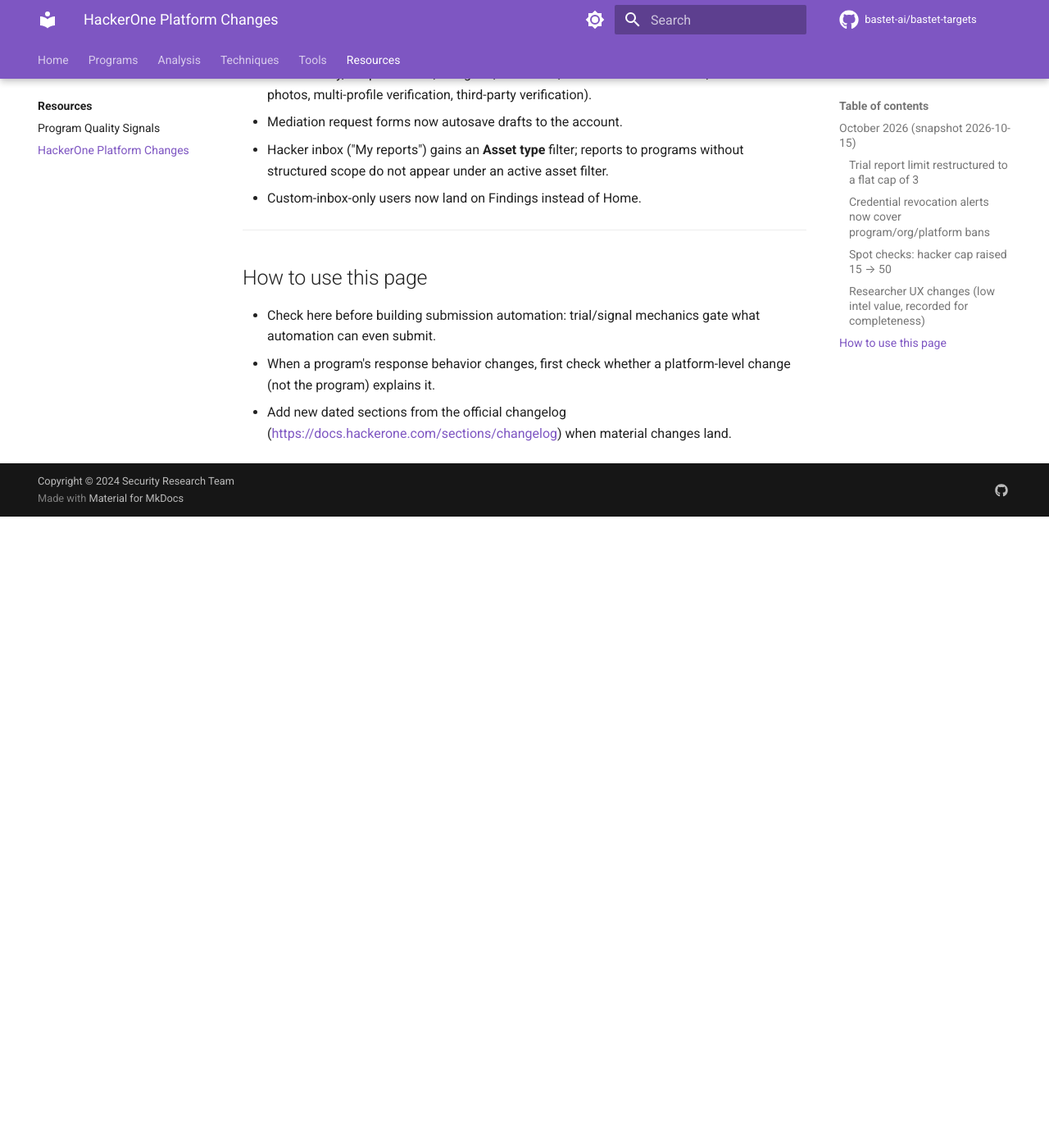
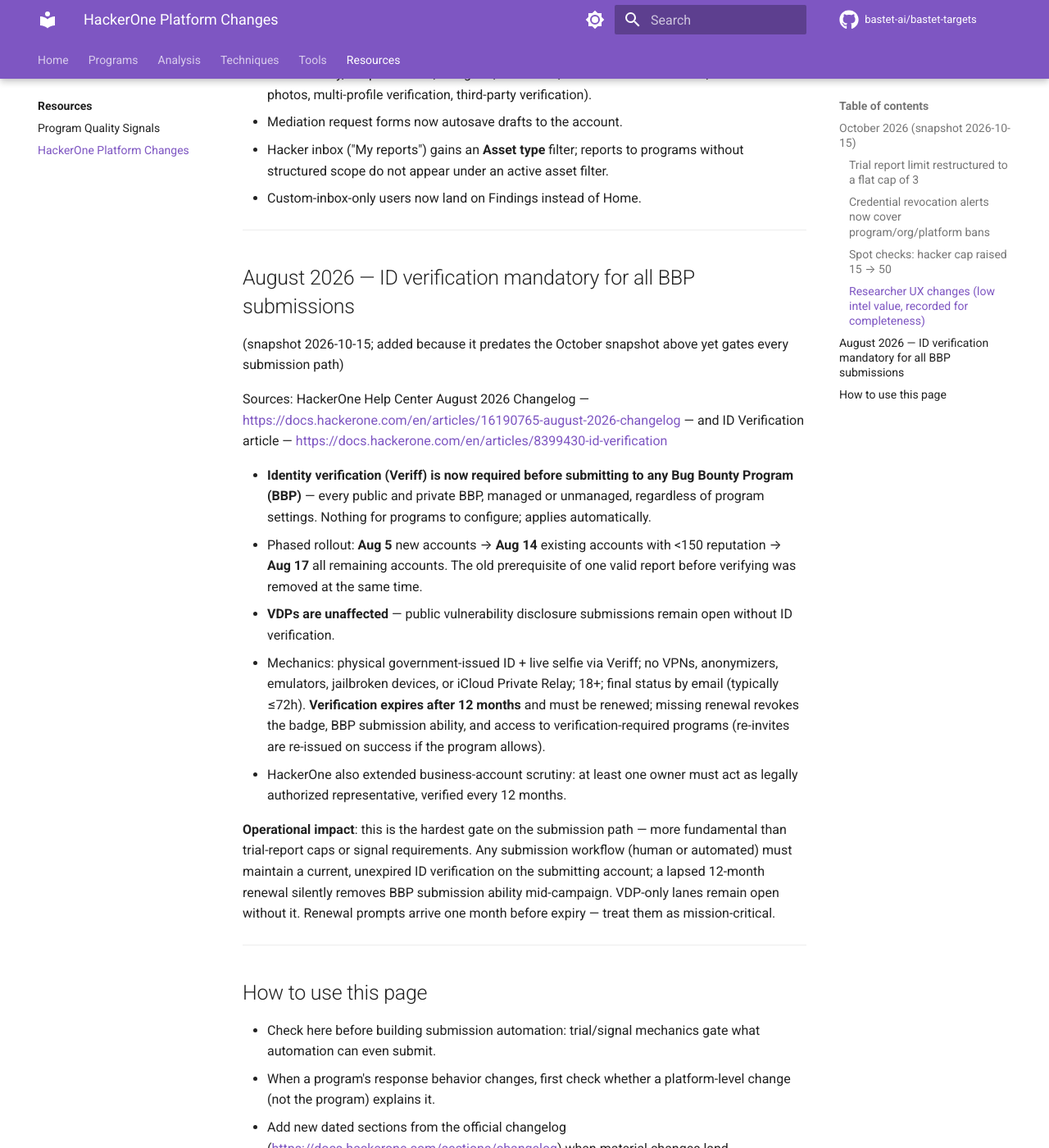
Before and after one commit to bastet-ai/bastet-targets, an MkDocs documentation site: the page built from docs/resources/hackerone-platform-changes.md, in a window 1280 px wide and 1400 px high, scrolled down 1979 px. Shown: the whole window at 82% size. Built offline with MkDocs 1.6.1 and Material for MkDocs 9.7.7, drawn with Linux system fonts in a browser that asks for light colours; comment, search, counter and statistics services are not loaded; before the commit the page ends 2609 px from its top, so only the background shows below that.

Commit message:
Platform intel 2026-10-15: August 2026 ID-verification mandate for all BBP submissions (Veriff, phased Aug 5/14/17, VDPs exempt, 12-month renewal gate) added to platform-changes page

```diff
--- a/docs/resources/hackerone-platform-changes.md
+++ b/docs/resources/hackerone-platform-changes.md
@@ -83,6 +83,42 @@
 
 ---
 
+## August 2026 — ID verification mandatory for all BBP submissions
+(snapshot 2026-10-15; added because it predates the October snapshot above yet
+gates every submission path)
+
+Sources: HackerOne Help Center August 2026 Changelog —
+https://docs.hackerone.com/en/articles/16190765-august-2026-changelog — and ID
+Verification article — https://docs.hackerone.com/en/articles/8399430-id-verification
+
+- **Identity verification (Veriff) is now required before submitting to any
+  Bug Bounty Program (BBP)** — every public and private BBP, managed or
+  unmanaged, regardless of program settings. Nothing for programs to configure;
+  applies automatically.
+- Phased rollout: **Aug 5** new accounts → **Aug 14** existing accounts with
+  <150 reputation → **Aug 17** all remaining accounts. The old prerequisite of
+  one valid report before verifying was removed at the same time.
+- **VDPs are unaffected** — public vulnerability disclosure submissions remain
+  open without ID verification.
+- Mechanics: physical government-issued ID + live selfie via Veriff; no VPNs,
+  anonymizers, emulators, jailbroken devices, or iCloud Private Relay; 18+;
+  final status by email (typically ≤72h). **Verification expires after 12
+  months** and must be renewed; missing renewal revokes the badge, BBP
+  submission ability, and access to verification-required programs (re-invites
+  are re-issued on success if the program allows).
+- HackerOne also extended business-account scrutiny: at least one owner must
+  act as legally authorized representative, verified every 12 months.
+
+**Operational impact**: this is the hardest gate on the submission path — more
+fundamental than trial-report caps or signal requirements. Any submission
+workflow (human or automated) must maintain a current, unexpired ID
+verification on the submitting account; a lapsed 12-month renewal silently
+removes BBP submission ability mid-campaign. VDP-only lanes remain open
+without it. Renewal prompts arrive one month before expiry — treat them as
+mission-critical.
+
+---
+
 ## How to use this page
 
 - Check here before building submission automation: trial/signal mechanics
```
